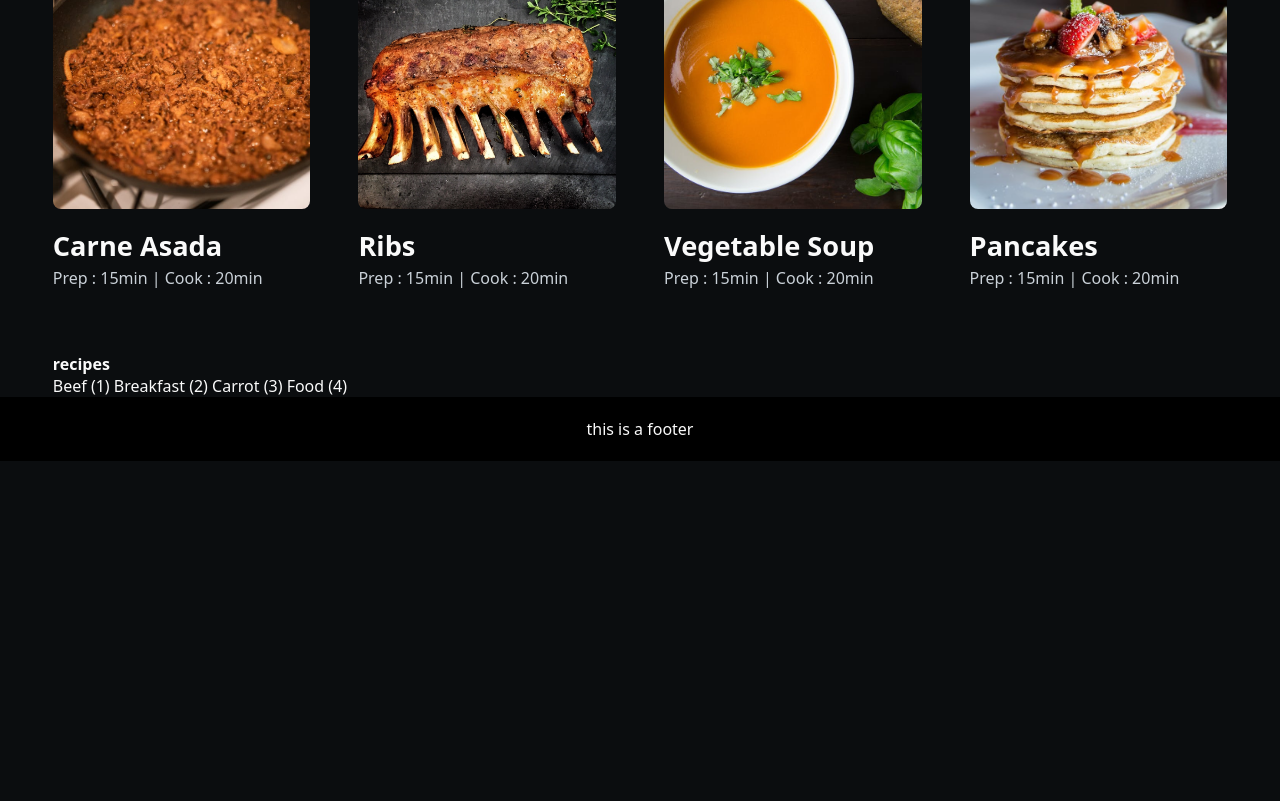
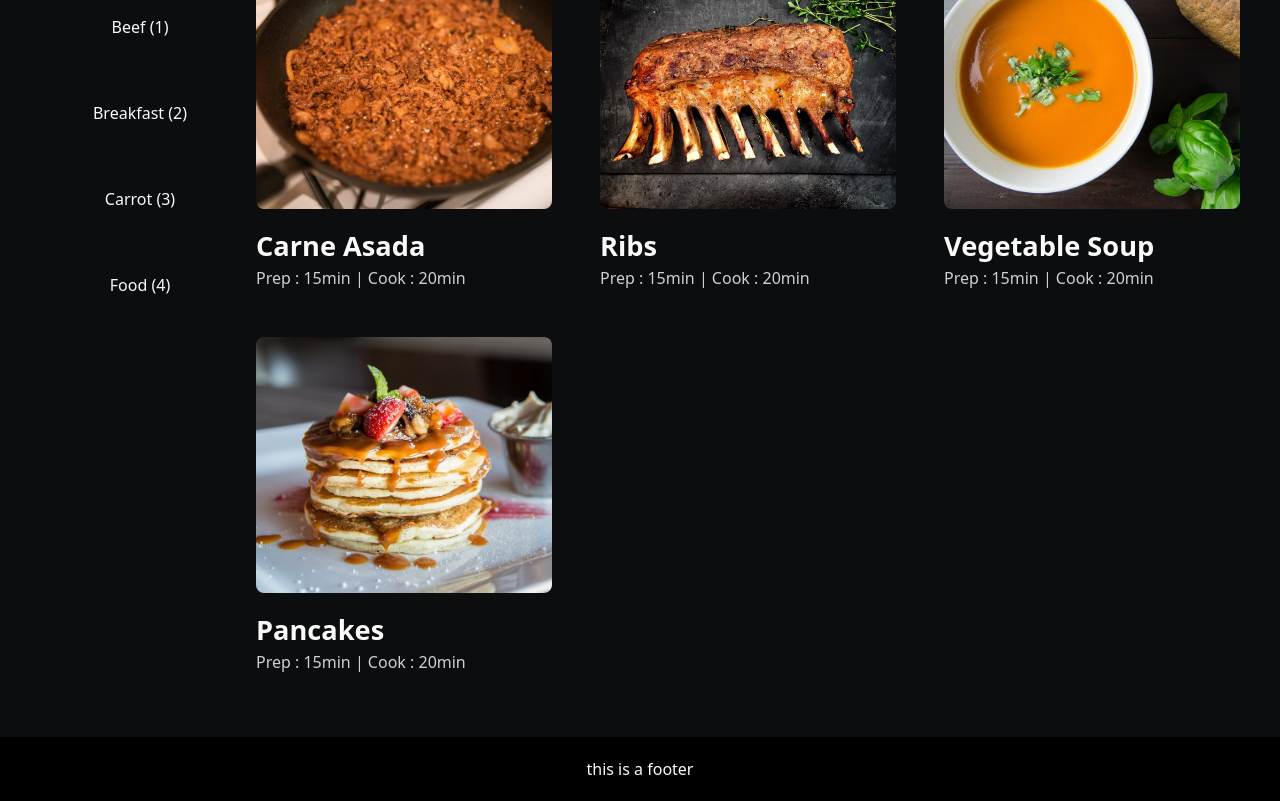
Before and after one commit to FabianUlises/recipes_site, a plain HTML site: page index.html in a window 1280 px wide. Shown: the part 463-1264 px from the top of the page. Before the commit the page ends 924 px from the top, so only its background shows below. Drawn offline with Linux system fonts and the light colour scheme.

Commit message:
Created layout for large display

```diff
--- a/css/styles.css
+++ b/css/styles.css
@@ -163,7 +163,12 @@ body {
     max-inline-size: var(--max-width);
     margin-inline: auto;
 }
-/* End of main content styles */
+@media screen and (min-width: 992px) {
+    .page {
+        min-block-size: calc(100vh - (4rem + 64px));
+    }
+}
+/* Page banner */
 .banner {
     background: linear-gradient(rgba(0,0,0,0.7), rgba(0,0,0,0.7)) ,url(./../assets/img/main.jpeg) center/cover no-repeat;
     min-height: 18rem;
@@ -181,14 +186,10 @@ body {
 .banner__subtitle {
     font-weight: 500;
 }
-@media screen and (min-width: 992px) {
-    .page {
-        min-block-size: calc(100vh - (4rem + 64px));
-    }
-}
 .page-content {
     padding-inline: .8rem;;
 }
+/* start of recipes styles */
 .recipes-container {
     display: grid;
     grid-template-columns: 1fr;
@@ -196,6 +197,17 @@ body {
 }
 .tags-container {
     grid-row-start: 3;
+    text-align: center;
+    padding-block: 1rem;
+}
+.tags-container h4 {
+    text-transform: capitalize;
+    font-size: 1.4rem;
+
+}
+.tags-list {
+    display: grid;
+    grid-template-columns: repeat(4, 1fr)
 }
 .recipes-list {
     display: grid;
@@ -215,6 +227,31 @@ body {
 .recipe-list__recipe p{
     color: hsl(210 15% 82%);
 }
+@media screen and (min-width: 992px) {
+    .page {
+        padding-block-end: 4rem;
+    }
+    .page-content {
+        padding-inline: 0;;
+    }
+    .recipes-container {
+        grid-template-columns: 200px 1fr;
+        gap: 1rem;
+    }
+    .tags-container {
+        grid-row-start: 1;
+        display: flex;
+        flex-direction: column;
+        padding-block: 0rem;
+    }
+    .tags-list {
+        grid-template-columns: 1fr;
+    }
+    .tags-list a {
+        padding-block: 2rem;
+    }
+}
+/* End of main content styles */
 /* Start of footer styles */
 footer {
     background: black;
```
